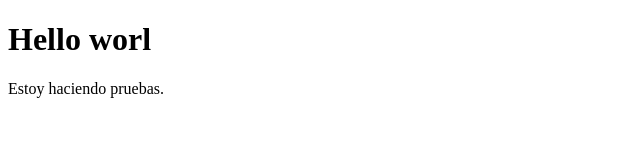
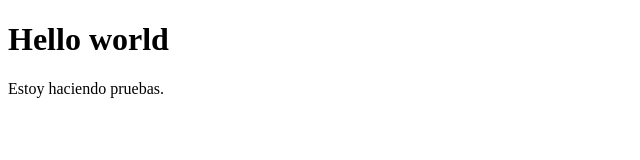
Before and after one commit to vbancona/vbancona.github.io, a plain HTML site: page index.html in a window 1280 px wide. Shown: the full height of the page, 0-640 px from the left. Drawn offline with Linux system fonts and the light colour scheme.

Commit message:
Update index.html

```diff
--- a/index.html
+++ b/index.html
@@ -1,7 +1,7 @@
 <!DOCTYPE html>
 <html>
   <body>
-    <h1>Hello worl</h1>
+    <h1>Hello world</h1>
     <p> Estoy haciendo pruebas.</p>
   </body>
 </html>
```
